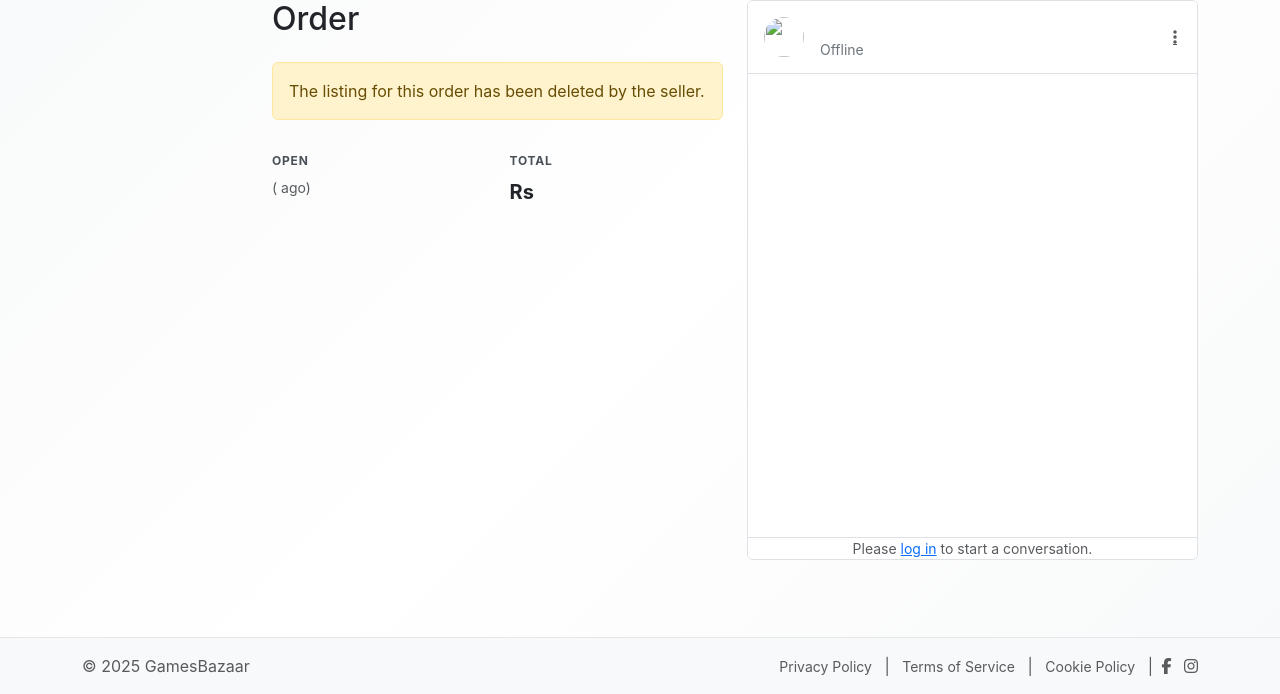
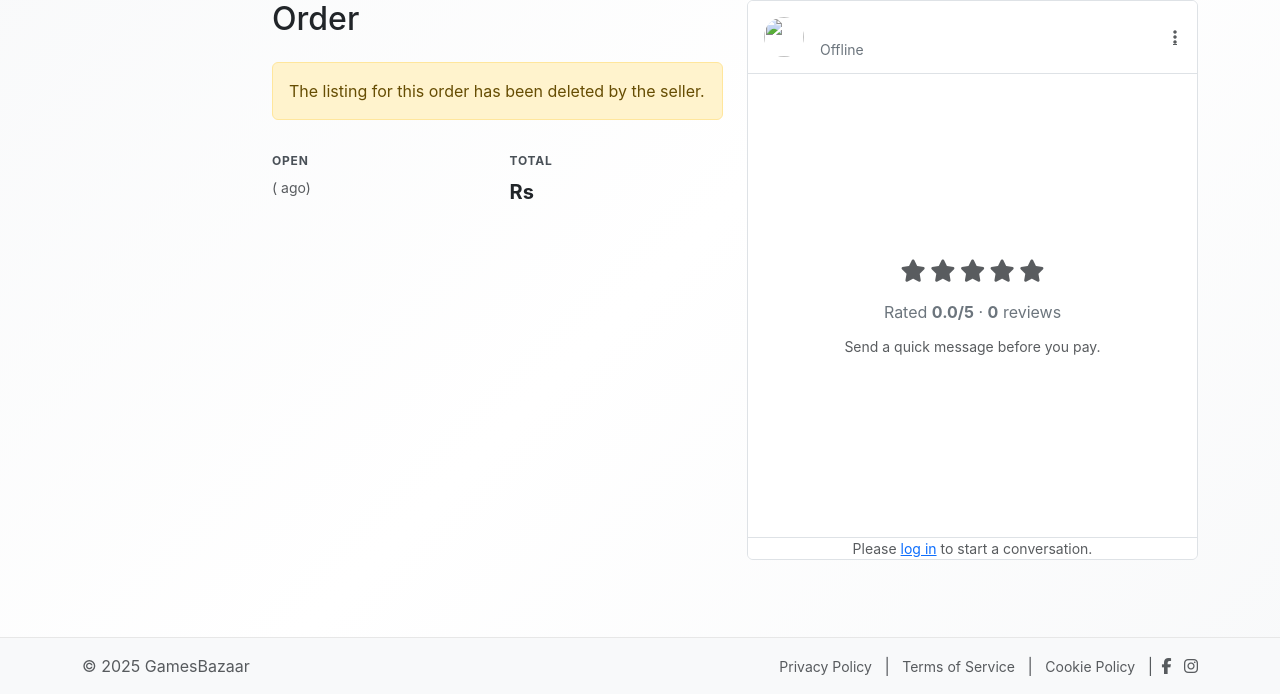
Before and after one commit to ShanuX69420/games-bazaar, a Django app: template templates/marketplace/order_detail.html in a window 1280 px wide. Shown: the part 106-800 px from the top of the page. Run offline with Django 5.2, Linux system fonts and the light colour scheme; the template is opened without the code that fills it, so the values that code supplies are empty; parts of the project's set-up code (start-up, migrations or seed data) failed here and were passed over; some libraries are stand-ins or nearby versions.

Commit message:
Some basic stuff

```diff
--- a/templates/marketplace/partials/unified_chat_panel.html
+++ b/templates/marketplace/partials/unified_chat_panel.html
@@ -115,6 +115,22 @@
     justify-content: center !important;
 }
 
+.chat-empty-state {
+    display: flex;
+    flex-direction: column;
+    align-items: center;
+    justify-content: center;
+    height: 100%;
+    text-align: center;
+    color: #6c757d;
+    gap: 0.75rem;
+}
+
+.chat-empty-stars i {
+    color: #ffc107;
+    font-size: 1.4rem;
+}
+
 .chat-image-label-js i.fa-paperclip {
     font-size: 1.6em !important;
     color: #6c757d !important; /* Ensure icon is visible */
@@ -153,9 +169,32 @@
         <div class="no-more-messages text-center py-2 text-muted" style="display: none;">
             <small><i class="fas fa-comments"></i> You've reached the beginning of your conversation</small>
         </div>
-        {% for message in messages %}
-            {% include 'marketplace/partials/message.html' with message=message %}
-        {% endfor %}
+        {% if messages %}
+            {% for message in messages %}
+                {% include 'marketplace/partials/message.html' with message=message %}
+            {% endfor %}
+        {% else %}
+            <div class="chat-empty-state">
+                <div class="chat-empty-stars">
+                    {% with avg=average_rating|default:0 %}
+                        {% for star in "12345"|make_list %}
+                            {% if avg >= forloop.counter %}
+                                <i class="fas fa-star"></i>
+                            {% elif avg >= forloop.counter0|add:"0.5" %}
+                                <i class="fas fa-star-half-alt"></i>
+                            {% else %}
+                                <i class="far fa-star text-muted"></i>
+                            {% endif %}
+                        {% endfor %}
+                    {% endwith %}
+                </div>
+                <div>
+                    Rated <strong>{{ average_rating|default:0|floatformat:1 }}/5</strong> ·
+                    <strong>{{ review_count|default:0 }}</strong> reviews
+                </div>
+                <p class="mb-0 small text-muted">Send a quick message before you pay.</p>
+            </div>
+        {% endif %}
     </div>
 
     {# Card Footer: The message input form #}
```
Also changed, not shown: marketplace/forms.py (+8 -0 lines), marketplace/simple_storage.py (+6 -1 lines), marketplace/views.py (+15 -2 lines).
